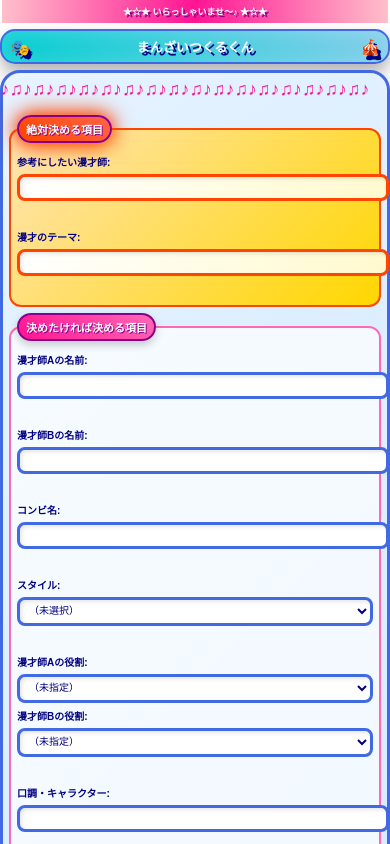
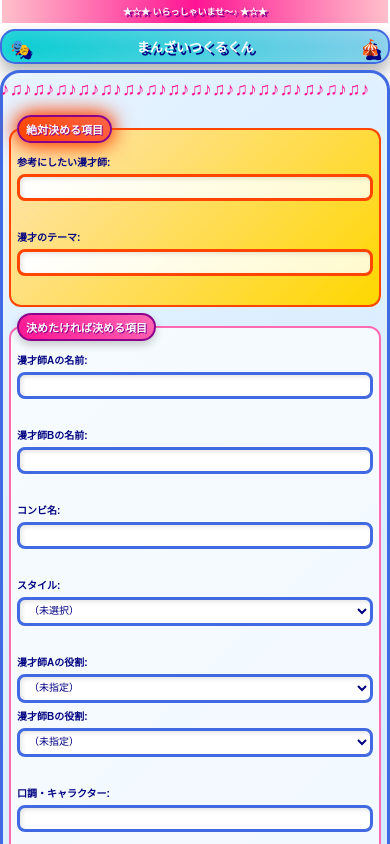
Before and after one commit to m02uku/manzai-tsukuru-kun, a website: page public/index.html in a window 390 px wide. Shown: the top 844 px of the page. Drawn offline with Linux system fonts and the light colour scheme; files that its build step writes are made by us from their sources; files whose address does not match are found by name; a web font is replaced by a local one.

Commit message:
Update input field styles for better responsiveness and box model handling

```diff
--- a/public/style.css
+++ b/public/style.css
@@ -223,8 +223,9 @@ select {
     color: #000080;
     padding: 10px;
     margin-top: 5px;
-    width: calc(100% - 26px);
+    width: 100%;
     max-width: 400px;
+    box-sizing: border-box;
     font-family: "DotGothic16", monospace;
     font-size: 14px;
     border-radius: 8px;
```
